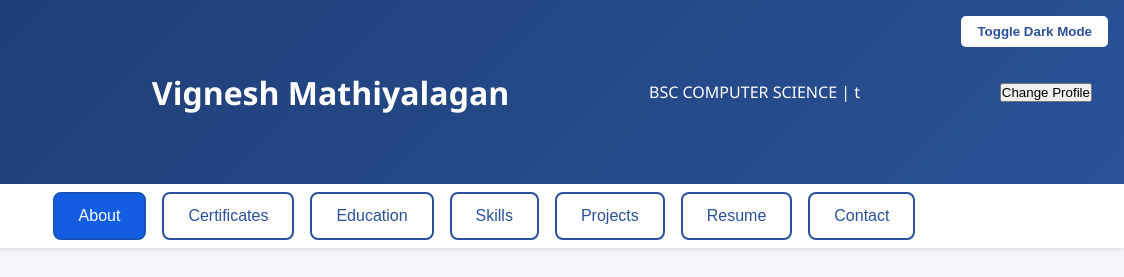
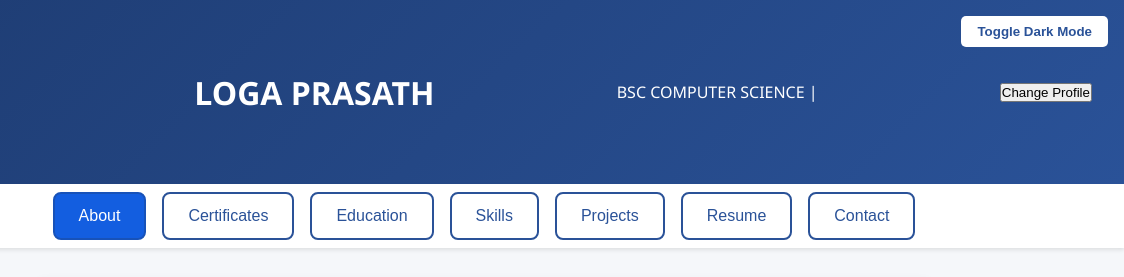
Before and after one commit to logaprasath05-pixel/logaprasath, a plain HTML site: page index.html in a window 1280 px wide. Shown: the top 277 px of the page, 156-1280 px from the left. Drawn offline with Linux system fonts and the light colour scheme.

Commit message:
index.html

```diff
--- a/index.html
+++ b/index.html
@@ -200,10 +200,10 @@
   <button class="dark-toggle" onclick="toggleDarkMode()">Toggle Dark Mode</button>
   <img src="./Vignesh Mathiyalagan.jpg" alt="Profile Picture" class="profile-picture" id="profileImage" style="margin: 0 1rem 0 0; align-self: flex-start;">
   <div style="text-align: left;">
-    <h1>Vignesh Mathiyalagan</h1>
+    <h1>LOGA PRASATH</h1>
 
   </div>
-  <p> BSC COMPUTER SCIENCE  | t</p>
+  <p> BSC COMPUTER SCIENCE  | </p>
   <input type="file" id="fileInput" accept="image/*" style="display:none">
   <button onclick="showModal()">Change Profile</button>
 </header>
```
